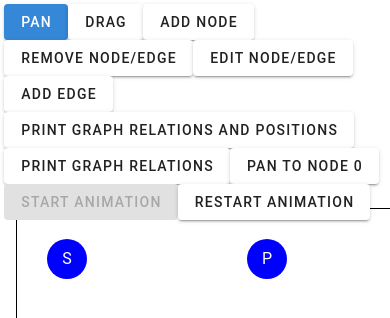
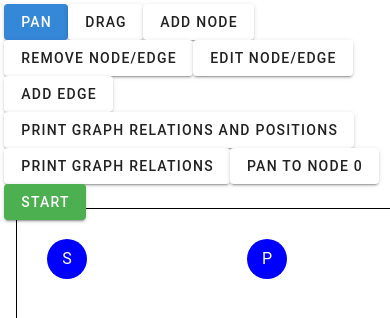
Before and after one commit to smugg99/Tukan-Navigator, a Vue app in the folder web/tukan-navigator/: page / in a window 390 px wide. Shown: the top 318 px of the page. Built offline with nearby package versions, Linux system fonts and the light colour scheme.

Commit message:
made playback button more responsive

```diff
--- a/web/tukan-navigator/src/components/Graph.vue
+++ b/web/tukan-navigator/src/components/Graph.vue
@@ -10,8 +10,7 @@
       <v-btn @click="getGraphRelationsAndPositions()">Print Graph Relations and Positions</v-btn>
       <v-btn @click="getGraphRelations()">Print Graph Relations</v-btn>
       <v-btn @click="panToNode('S')">Pan to Node 0</v-btn>
-      <v-btn :disabled="!animationRunning" @click="toggleAnimation">{{ animationRunning ? 'Stop Animation' : 'Start Animation' }}</v-btn>
-      <v-btn :disabled="animationRunning" @click="restartAnimation">Restart Animation</v-btn>
+      <v-btn :color="animationError ? 'error' : (animationRunning ? 'warning' : 'success')" @click="toggleAnimation">{{ animationRunning ? 'Stop' : (animationError ? 'Restart' : 'Start') }}</v-btn>
     </v-row>
     <svg
       ref="svg"
@@ -119,6 +118,7 @@ export default {
       edgeStartNode: null,
       addNodeHovered: null,
       animationRunning: false,
+      animationError: false,
       animatedPath: [],
       pathIndex: 0,
     };
@@ -390,6 +390,8 @@ export default {
     },
 
     async toggleAnimation() {
+      this.animationError = false;
+
       if (!this.animationRunning) {
         this.animationRunning = true;
         await this.startAnimation();
@@ -397,8 +399,10 @@ export default {
         this.animationRunning = false;
       }
     },
+
     async restartAnimation() {
       this.animationRunning = false;
+      this.animationError = false;
       this.pathIndex = 0;
       await this.startAnimation();
       this.animationRunning = true;
@@ -427,9 +431,11 @@ export default {
           this.animateTukan();
         } else {
           console.error('Path data is not valid:', data);
+          setTimeout(() => { this.animationRunning = false; this.animationError = true; }, 1000);
         }
       } catch (error) {
         console.error('Error fetching path:', error);
+        setTimeout(() => { this.animationRunning = false; this.animationError = true; }, 1000);
       }
     },
     animateTukan() {
```
